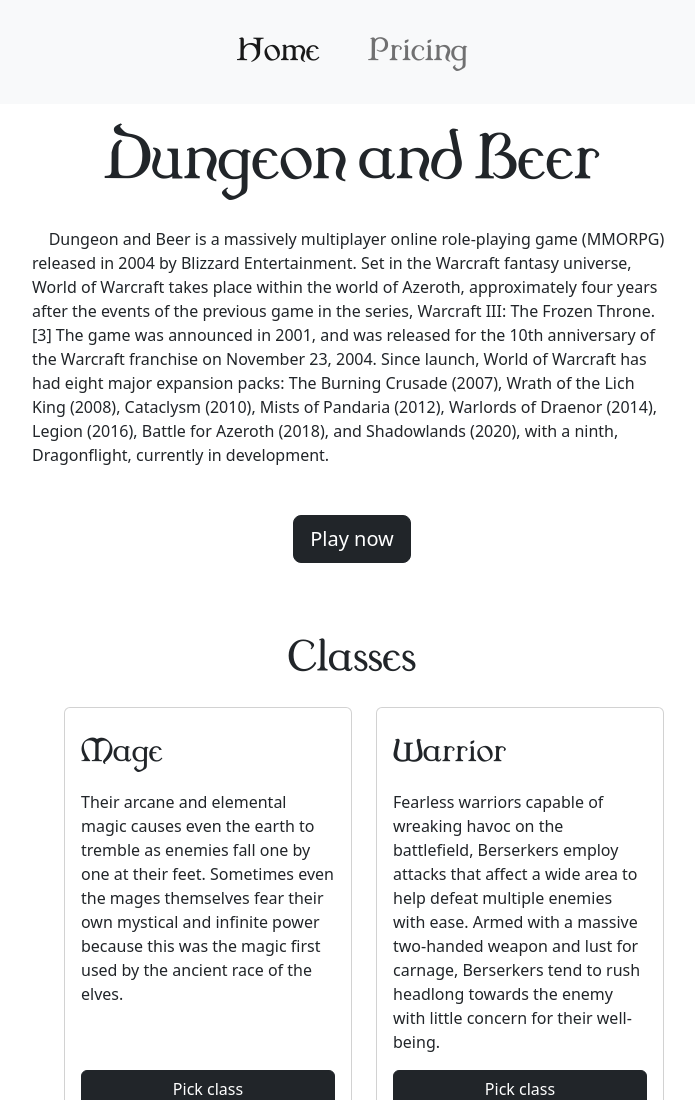
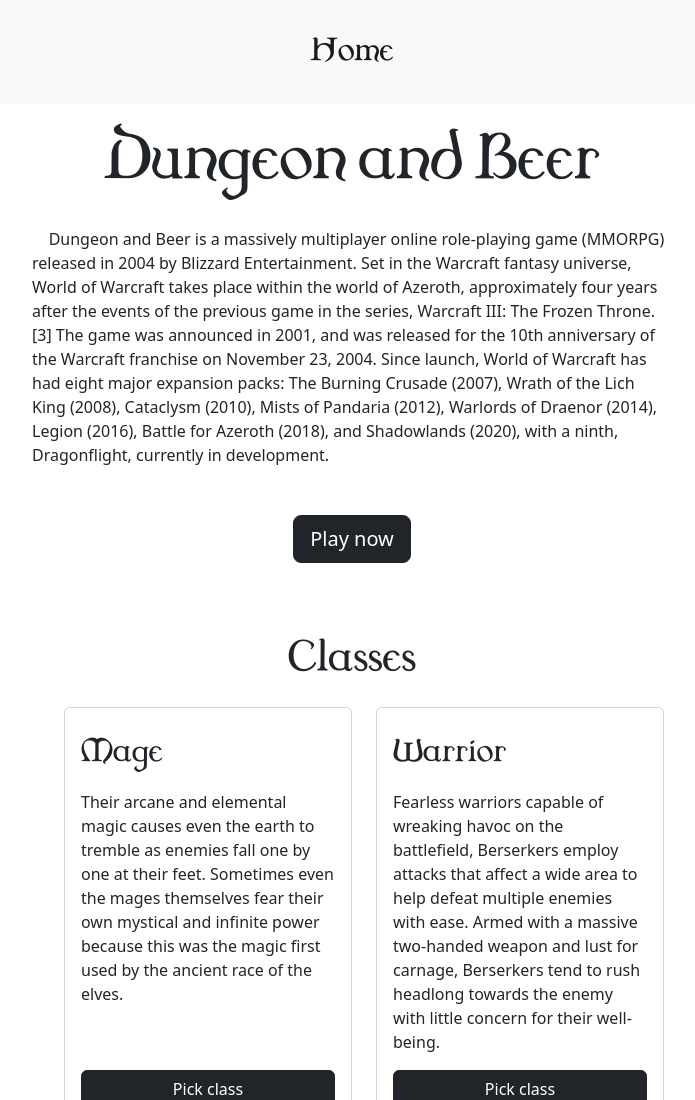
Before and after one commit to emmoki/beer-dungeon, a website: page index.html in a window 1280 px wide. Shown: the top 1100 px of the page, without its empty margins (288-983 px from the left). Drawn offline with nearby package versions, Linux system fonts and the light colour scheme.

```diff
--- a/index.html
+++ b/index.html
@@ -32,9 +32,6 @@
                 <ul class="navbar-nav">
                     <li class="nav-item">
                         <a class="nav-link active" aria-current="page" href="#">Home</a>
-                    </li>
-                    <li class="nav-item">
-                        <a class="nav-link" href="#">Pricing</a>
                     </li>
                 </ul>
             </div>
```
Also changed, not shown: warrior.html (+0 -3 lines).
